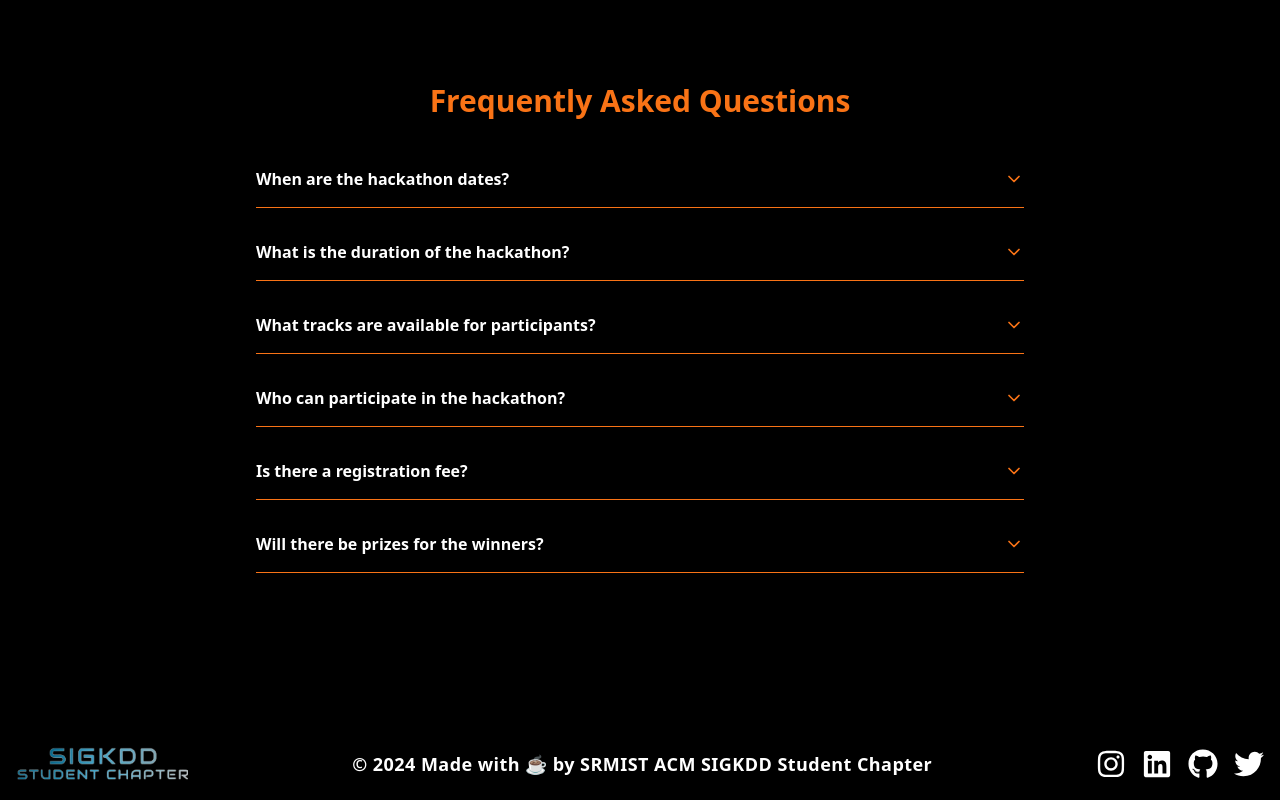
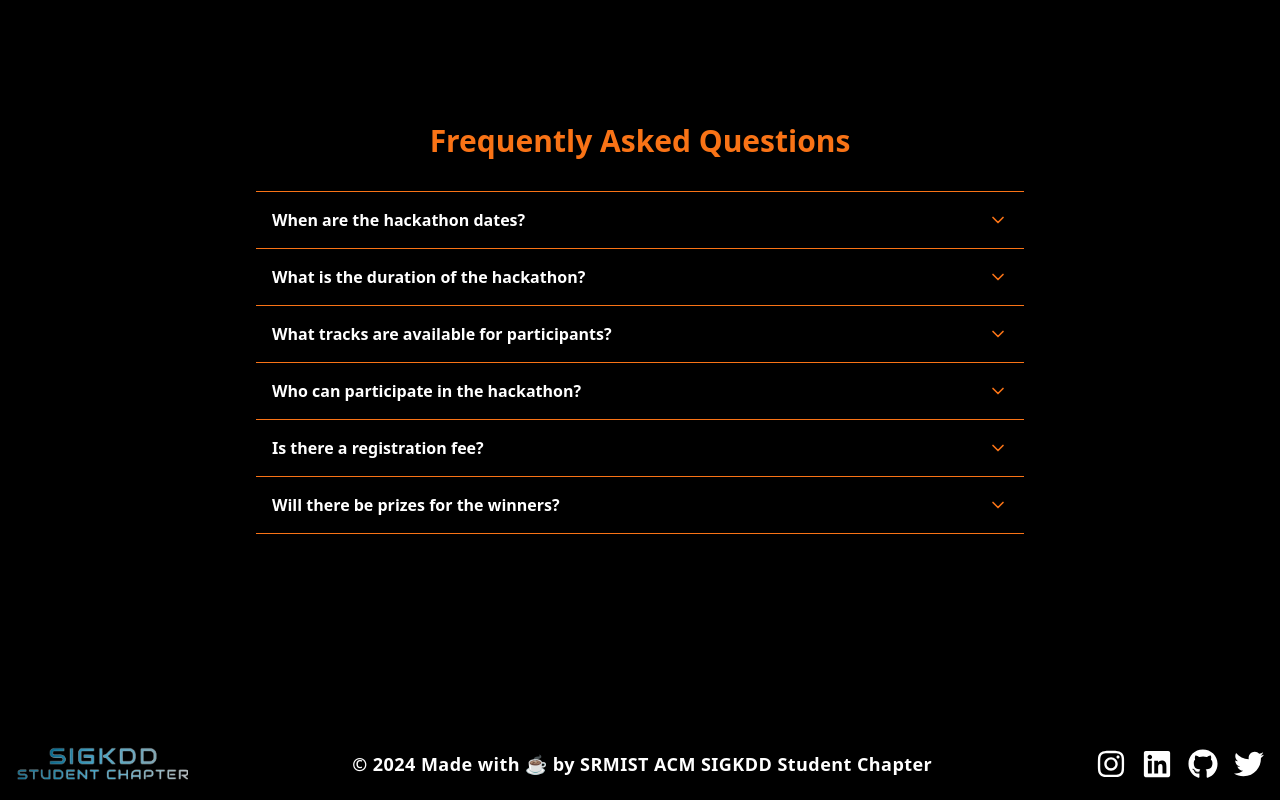
Before and after one commit to himuexe/Hack_Of_Duty, a React (Create React App) app: page / in a window 1280 px wide. Shown: the part 4098-4898 px from the top of the page. Built offline with nearby package versions, Linux system fonts and the light colour scheme.

Commit message:
Footer improved

```diff
--- a/src/components/FAQ/faqs.jsx
+++ b/src/components/FAQ/faqs.jsx
@@ -28,42 +28,52 @@ const faqs = [
   }
 ];
 
-const FAQItem = ({ question, answer }) => {
-  const [isOpen, setIsOpen] = useState(false);
-
+const FAQItem = ({ question, answer, isOpen, onClick }) => {
   return (
-    <div className="border-b border-orange-500 py-4 button-cursor">
+    <div className="border-b border-orange-500">
       <button
-        className="flex justify-between items-center w-full text-left"
-        onClick={() => setIsOpen(!isOpen)}
+        className="w-full text-left py-4 px-4 flex justify-between items-center focus:outline-none focus:bg-orange-900 transition-colors duration-200"
+        onClick={onClick}
         aria-expanded={isOpen}
       >
-        <span className="text-white font-semibold text-sm sm:text-base">{question}</span>
+        <span className="text-white font-semibold text-sm sm:text-base pr-4">{question}</span>
         {isOpen ? (
-          <ChevronUp className="text-orange-500 flex-shrink-0 ml-2" size={20} />
+          <ChevronUp className="text-orange-500 flex-shrink-0" size={20} />
         ) : (
-          <ChevronDown className="text-orange-500 flex-shrink-0 ml-2" size={20} />
+          <ChevronDown className="text-orange-500 flex-shrink-0" size={20} />
         )}
       </button>
       {isOpen && (
-        <p className="mt-2 text-orange-200 text-sm sm:text-base leading-relaxed">
+        <div className="px-4 pb-4 text-orange-200 text-sm sm:text-base leading-relaxed">
           {answer}
-        </p>
+        </div>
       )}
     </div>
   );
 };
 
 const FAQs = () => {
+  const [openIndex, setOpenIndex] = useState(null);
+
+  const handleClick = (index) => {
+    setOpenIndex(openIndex === index ? null : index);
+  };
+
   return (
     <div className="bg-black min-h-screen p-4 sm:p-6 md:p-8 flex items-center justify-center">
       <div className="w-full max-w-3xl mx-auto">
         <h2 className="text-2xl sm:text-3xl font-bold text-orange-500 mb-6 sm:mb-8 text-center">
           Frequently Asked Questions
         </h2>
-        <div className="space-y-4">
+        <div className="border-t border-orange-500">
           {faqs.map((faq, index) => (
-            <FAQItem key={index} question={faq.question} answer={faq.answer} />
+            <FAQItem
+              key={index}
+              question={faq.question}
+              answer={faq.answer}
+              isOpen={openIndex === index}
+              onClick={() => handleClick(index)}
+            />
           ))}
         </div>
       </div>
```
